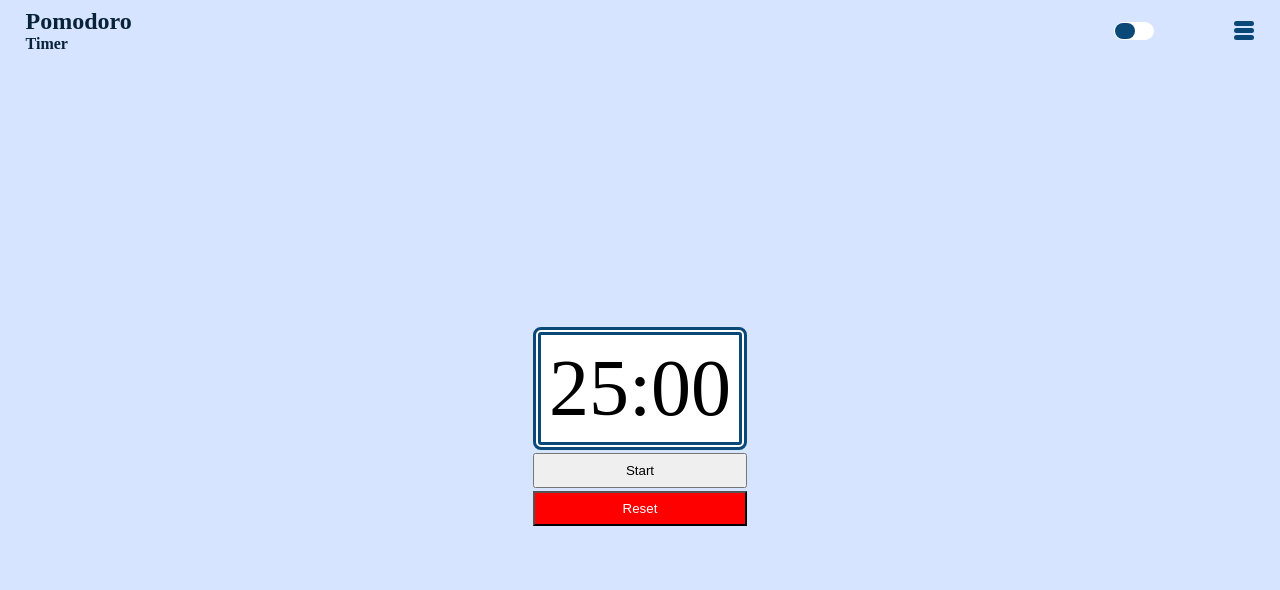
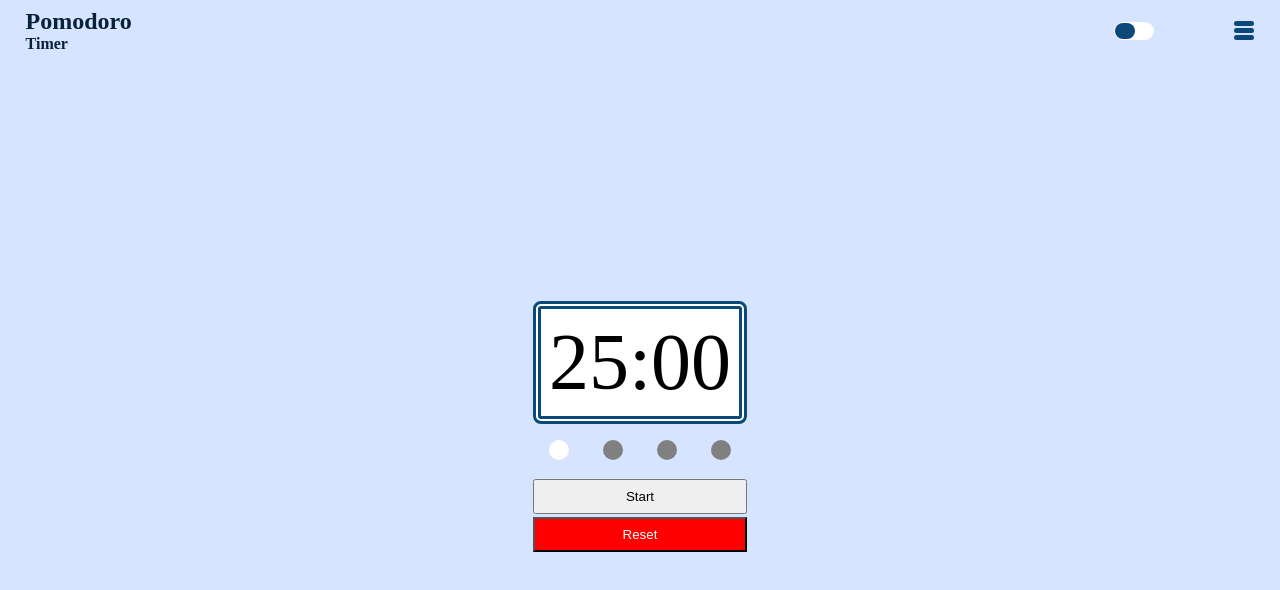
Before and after one commit to MatheusTrindade5201/pomodoro-timer, a React (Vite) app: page / in a window 1280 px wide. Shown: the top 590 px of the page. Built offline with nearby package versions, Linux system fonts and the light colour scheme.

Commit message:
feat: adding a visual demonstration of the current round of the pomodoro

```diff
--- /dev/null
+++ b/src/components/RoundDots/index.tsx
@@ -0,0 +1,18 @@
+import { Dots, RoundDotsContainer } from "./style"
+
+interface Props{
+    round: number
+}
+
+const RoundDots = (props: Props) => {
+    return(
+        <RoundDotsContainer>
+            <Dots round={props.round >= 0 ? false : true}></Dots>
+            <Dots round={props.round >= 2 ? false : true}></Dots>
+            <Dots round={props.round >= 4 ? false : true}></Dots>
+            <Dots round={props.round >= 6 ? false : true}></Dots>
+        </RoundDotsContainer>
+    )
+}
+
+export default RoundDots
--- /dev/null
+++ b/src/components/RoundDots/style.ts
@@ -0,0 +1,15 @@
+import styled from "styled-components";
+
+export const RoundDotsContainer = styled.div`
+    display: flex;
+    justify-content: space-between;
+    padding: 1rem;
+`
+
+export const Dots = styled.span<{round: boolean}>`
+    display: inline-block;
+    width: 20px;
+    height:20px;
+    border-radius: 50%;
+    background-color: ${({round}) => round ? 'grey' : 'white'}
+`
--- a/src/components/Timer/index.tsx
+++ b/src/components/Timer/index.tsx
@@ -61,6 +61,7 @@ const Timer = (props:timerValues) => {
                 <span>{secondsSetOfTen}</span>
                 <span>{secondsUnity}</span>
             </TimerContainer>
+            <RoundDots round={round} />
             <Button text={started === true ? 'Stop' : 'Start'}
             Function={() => setStarted(started === true ? false : true)}/>
             <Button text={'Reset'}
```
